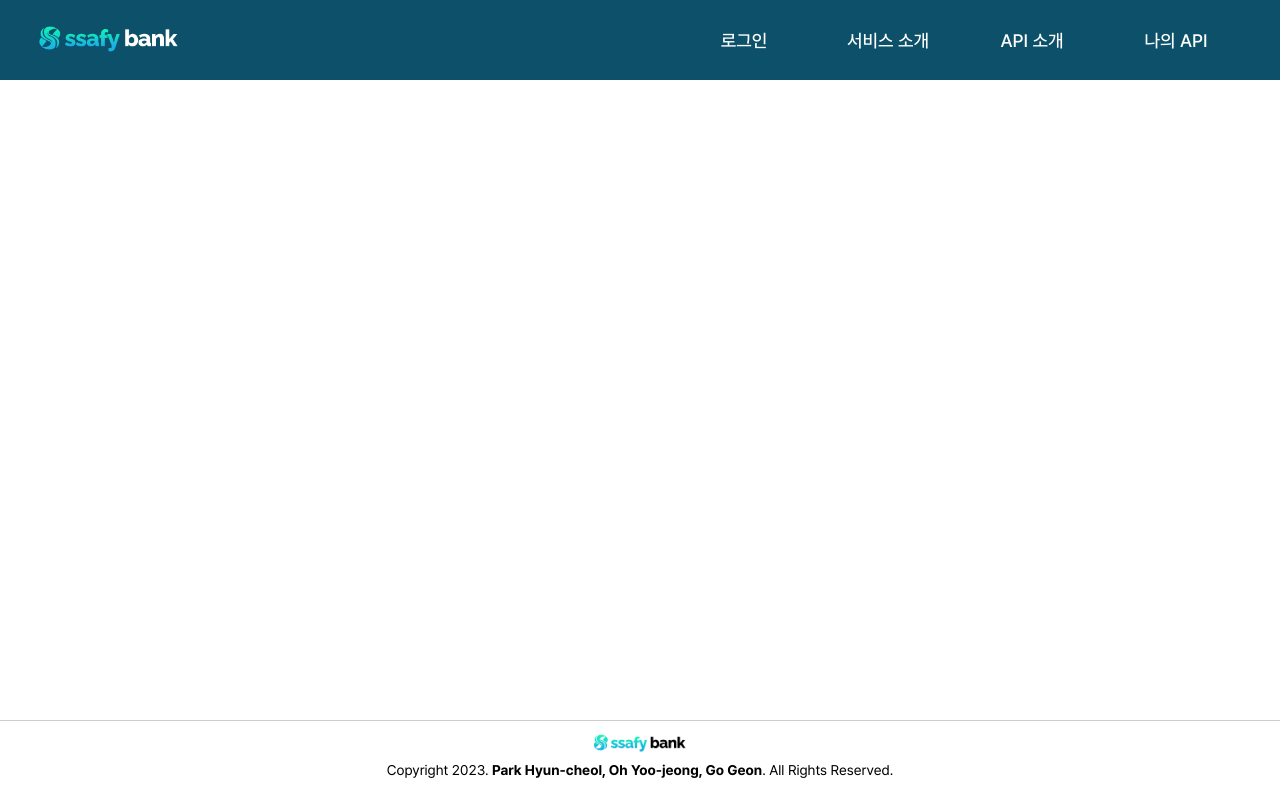
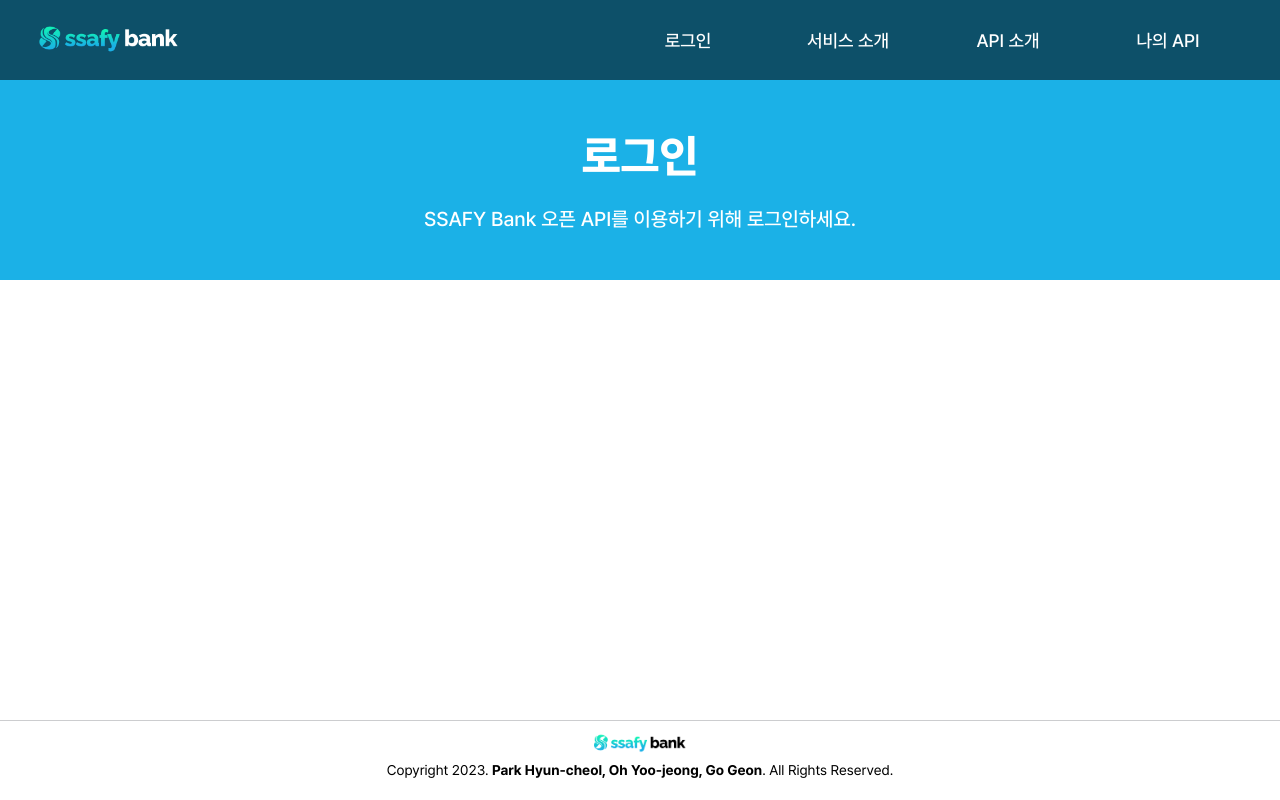
Before and after one commit to SSAFYBANK/SSAFY-Bank-React, a React (Vite) app: page /login in a window 1280 px wide. Built offline with nearby package versions, Linux system fonts and the light colour scheme.

Commit message:
:sparkles: [Feat] Add Intoduction Box in Page

```diff
--- a/src/assets/styles/Theme.ts
+++ b/src/assets/styles/Theme.ts
@@ -8,6 +8,7 @@ type Theme = {
         secondary: string;
         tertiary: string;
         faintgray: string;
+        distinctgray: string;
     };
 };
 
@@ -20,6 +21,7 @@ const theme: Theme = {
         secondary: "#11F5B5",
         tertiary: "#12FEFF",
         faintgray: "#CCCDCF",
+        distinctgray: "#392F31",
     },
 };
 
--- a/src/components/header/Header.tsx
+++ b/src/components/header/Header.tsx
@@ -38,12 +38,10 @@ const HeaderContainer = styled("div")`
     display: flex;
     justify-content: space-between;
     align-items: center;
-    position: fixed;
-    z-index: 30;
     top: 0;
     left: 0;
     width: 100%;
-    height: 10%;
+    height: 10vh;
     background-color: ${primarydark};
 `;
 
@@ -60,7 +58,7 @@ const Logo = styled("img")`
 const NavigationBar = styled("nav")`
     display: flex;
     justify-content: space-between;
-    width: 45%;
+    width: 50%;
     height: 100%;
     margin-right: 2em;
 `;
@@ -71,6 +69,7 @@ const MenuButton = styled("div")`
     align-items: center;
     justify-content: center;
     cursor: pointer;
+    position: relative;
     width: 25%;
     height: 100%;
     min-width: 100px;
--- a/src/pages/home/Home.tsx
+++ b/src/pages/home/Home.tsx
@@ -1,14 +1,69 @@
+/* Import */
+import styled from "@emotion/styled";
+import Theme from "@assets/styles/Theme";
 import Header from "@components/header/Header";
 import Footer from "@components/footer/Footer";
 
+// ----------------------------------------------------------------------------------------------------
+
+/* Variables */
+const { secondary, distinctgray } = Theme.colors;
+
+// ----------------------------------------------------------------------------------------------------
+
+/* Home Page */
 function Home() {
     return (
-        <>
+        <HomeContainer>
             <Header />
+            <TitleBox>
+                <TitleWrapper>서비스 소개</TitleWrapper>
+                <DescWrapper>
+                    SSAFY Bank에서 제공하는 다양한 서비스와 콘텐츠를 소개합니다.
+                </DescWrapper>
+            </TitleBox>
             <div>홈페이지입니다.</div>
             <Footer />
-        </>
+        </HomeContainer>
     );
 }
 
+// ----------------------------------------------------------------------------------------------------
+
+/* Styles */
+const HomeContainer = styled("div")`
+    display: flex;
+    flex-direction: column;
+    justify-content: center;
+    align-items: center;
+    width: 100%;
+    height: 100%;
+`;
+
+const TitleBox = styled("div")`
+    display: flex;
+    flex-direction: column;
+    justify-content: center;
+    align-items: center;
+    width: 100%;
+    height: 25vh;
+    background-color: ${secondary};
+    color: ${distinctgray};
+`;
+
+const TitleWrapper = styled("div")`
+    display: flex;
+    margin-bottom: 3vh;
+    font-size: 45px;
+    font-weight: 800;
+`;
+
+const DescWrapper = styled("div")`
+    font-size: 20px;
+    font-weight: 500;
+`;
+
+// ----------------------------------------------------------------------------------------------------
+
+/* Export */
 export default Home;
--- a/src/pages/info/Info.tsx
+++ b/src/pages/info/Info.tsx
@@ -1,14 +1,67 @@
+/* Import */
+import styled from "@emotion/styled";
+import Theme from "@assets/styles/Theme";
 import Header from "@components/header/Header";
 import Footer from "@components/footer/Footer";
 
+// ----------------------------------------------------------------------------------------------------
+
+/* Variables */
+const { primary } = Theme.colors;
+
+// ----------------------------------------------------------------------------------------------------
+
+/* Info Page */
 function Info() {
     return (
-        <>
+        <InfoContainer>
             <Header />
+            <TitleBox>
+                <TitleWrapper>나의 API</TitleWrapper>
+                <DescWrapper>내가 이용 중인 API를 확인하고 설정을 관리할 수 있습니다.</DescWrapper>
+            </TitleBox>
             <div>마이 페이지입니다.</div>
             <Footer />
-        </>
+        </InfoContainer>
     );
 }
 
+// ----------------------------------------------------------------------------------------------------
+
+/* Styles */
+const InfoContainer = styled("div")`
+    display: flex;
+    flex-direction: column;
+    justify-content: center;
+    align-items: center;
+    width: 100%;
+    height: 100%;
+`;
+
+const TitleBox = styled("div")`
+    display: flex;
+    flex-direction: column;
+    justify-content: center;
+    align-items: center;
+    width: 100%;
+    height: 25vh;
+    background-color: ${primary};
+    color: white;
+`;
+
+const TitleWrapper = styled("div")`
+    display: flex;
+    margin-bottom: 3vh;
+    font-size: 45px;
+    font-weight: 800;
+`;
+
+const DescWrapper = styled("div")`
+    font-size: 20px;
+    font-weight: 500;
+`;
+
+// ----------------------------------------------------------------------------------------------------
+
+/* Export */
 export default Info;
--- a/src/pages/login/Login.tsx
+++ b/src/pages/login/Login.tsx
@@ -1,20 +1,85 @@
+/* Import */
+import styled from "@emotion/styled";
+import Theme from "@assets/styles/Theme";
+import useRouter from "@hooks/useRouter";
 import Header from "@components/header/Header";
 import Footer from "@components/footer/Footer";
 
 // ----------------------------------------------------------------------------------------------------
 
+/* Variables */
+const { primary } = Theme.colors;
+
+// ----------------------------------------------------------------------------------------------------
+
 /* Login Page */
 function Login() {
+    const { routeTo } = useRouter();
+
+    const handleSignUpClick = () => {
+        routeTo("/signup");
+    };
+
     return (
-        <>
+        <LoginContainer>
             <Header />
-            <div>로그인 페이지입니다.</div>
+            <TitleBox>
+                <TitleWrapper>로그인</TitleWrapper>
+                <DescWrapper>SSAFY Bank 오픈 API를 이용하기 위해 로그인하세요.</DescWrapper>
+            </TitleBox>
+            <LoginBox></LoginBox>
             <Footer />
-        </>
+        </LoginContainer>
     );
 }
 
 // ----------------------------------------------------------------------------------------------------
 
+/* Styles */
+const LoginContainer = styled("div")`
+    display: flex;
+    flex-direction: column;
+    justify-content: center;
+    align-items: center;
+    width: 100%;
+    height: 100%;
+`;
+
+const TitleBox = styled("div")`
+    display: flex;
+    flex-direction: column;
+    justify-content: center;
+    align-items: center;
+    width: 100%;
+    height: 25vh;
+    background-color: ${primary};
+    color: white;
+`;
+
+const TitleWrapper = styled("div")`
+    display: flex;
+    margin-bottom: 3vh;
+    font-size: 45px;
+    font-weight: 800;
+`;
+
+const DescWrapper = styled("div")`
+    font-size: 20px;
+    font-weight: 500;
+`;
+
+const LoginBox = styled("div")`
+    display: flex;
+    flex-direction: column;
+    justify-content: center;
+    align-items: center;
+    width: 500px;
+    height: 400px;
+    border-radius: 20px;
+    gap: 25px;
+`;
+
+// ----------------------------------------------------------------------------------------------------
+
 /* Export */
 export default Login;
--- a/src/pages/service/Service.tsx
+++ b/src/pages/service/Service.tsx
@@ -1,14 +1,69 @@
+/* Import */
+import styled from "@emotion/styled";
+import Theme from "@assets/styles/Theme";
 import Header from "@components/header/Header";
-import Footer from "@/components/footer/Footer";
+import Footer from "@components/footer/Footer";
 
+// ----------------------------------------------------------------------------------------------------
+
+/* Variables */
+const { tertiary, distinctgray } = Theme.colors;
+
+// ----------------------------------------------------------------------------------------------------
+
+/* Service Page */
 function Service() {
     return (
-        <>
+        <ServiceContainer>
             <Header />
+            <TitleBox>
+                <TitleWrapper>API 소개</TitleWrapper>
+                <DescWrapper>
+                    SSAFY Bank 오픈 API를 이용해 창의적인 애플리케이션을 제작해 보세요.
+                </DescWrapper>
+            </TitleBox>
             <div>서비스 페이지입니다.</div>
             <Footer />
-        </>
+        </ServiceContainer>
     );
 }
 
+// ----------------------------------------------------------------------------------------------------
+
+/* Styles */
+const ServiceContainer = styled("div")`
+    display: flex;
+    flex-direction: column;
+    justify-content: center;
+    align-items: center;
+    width: 100%;
+    height: 100%;
+`;
+
+const TitleBox = styled("div")`
+    display: flex;
+    flex-direction: column;
+    justify-content: center;
+    align-items: center;
+    width: 100%;
+    height: 25vh;
+    background-color: ${tertiary};
+    color: ${distinctgray};
+`;
+
+const TitleWrapper = styled("div")`
+    display: flex;
+    margin-bottom: 3vh;
+    font-size: 45px;
+    font-weight: 800;
+`;
+
+const DescWrapper = styled("div")`
+    font-size: 20px;
+    font-weight: 500;
+`;
+
+// ----------------------------------------------------------------------------------------------------
+
+/* Export */
 export default Service;
```
